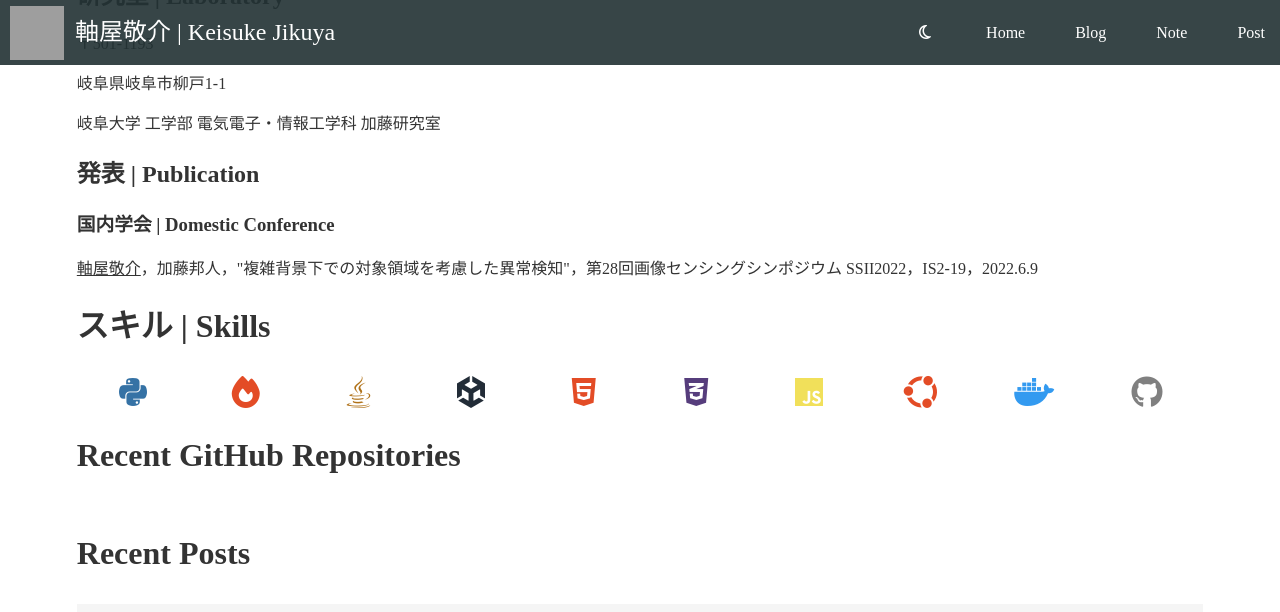
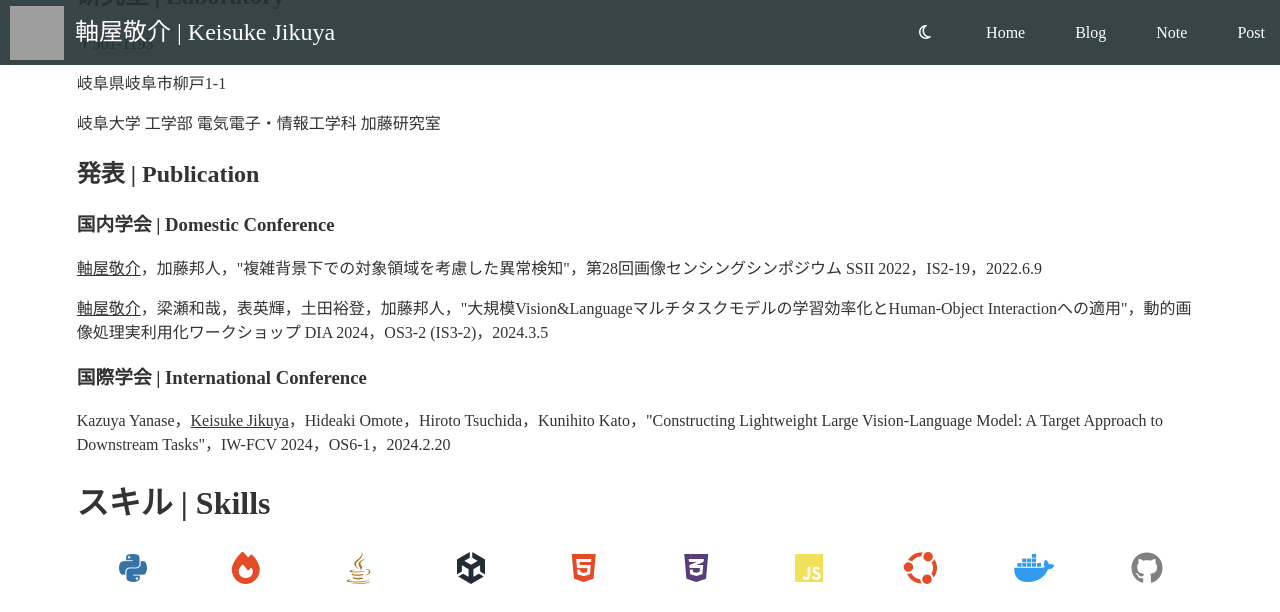
Before and after one commit to Absolute-Value/Portfolio, a Jekyll site: the page built from index.md, in a window 1280 px wide and 900 px high, scrolled down 852 px, cut to the strip 0-612 px from the top of the window. Built offline with Jekyll 4.4.1, drawn with Linux system fonts in a browser that asks for light colours; nearby versions of some CDN libraries; grey boxes are pictures that could not be loaded.

Commit message:
Update Publication

```diff
--- a/_layouts/index.html
+++ b/_layouts/index.html
@@ -47,7 +47,14 @@ layout: header
     <h2>発表 | Publication</h2>
     <h3>国内学会 | Domestic Conference</h3>
     <p>
-      <a href="https://confit.atlas.jp/guide/event/ssii2022/subject/IS2-19/tables?cryptoId=" class="other" target="_blank"><u>軸屋敬介</u>，加藤邦人，"複雑背景下での対象領域を考慮した異常検知"，第28回画像センシングシンポジウム SSII2022，IS2-19，2022.6.9</a>
+      <a href="https://confit.atlas.jp/guide/event/ssii2022/subject/IS2-19/tables?cryptoId=" class="other" target="_blank"><u>軸屋敬介</u>，加藤邦人，"複雑背景下での対象領域を考慮した異常検知"，第28回画像センシングシンポジウム SSII 2022，IS2-19，2022.6.9</a>
+    </p>
+    <p>
+      <a href="https://www.tc-iaip.org/dia/2024/program.html#os3" class="other" target="_blank"><u>軸屋敬介</u>，梁瀬和哉，表英輝，土田裕登，加藤邦人，"大規模Vision&Languageマルチタスクモデルの学習効率化とHuman-Object Interactionへの適用"，動的画像処理実利用化ワークショップ DIA 2024，OS3-2 (IS3-2)，2024.3.5</a>
+    </p>
+    <h3>国際学会 | International Conference</h3>
+    <p>
+      <a href="https://sites.google.com/view/iw-fcv2024/conference" class="other" target="_blank">Kazuya Yanase，<u>Keisuke Jikuya</u>，Hideaki Omote，Hiroto Tsuchida，Kunihito Kato，"Constructing Lightweight Large Vision-Language Model: A Target Approach to Downstream Tasks"，IW-FCV 2024，OS6-1，2024.2.20</a>
     </p>
 
     <h1>スキル | Skills</h1>
```
